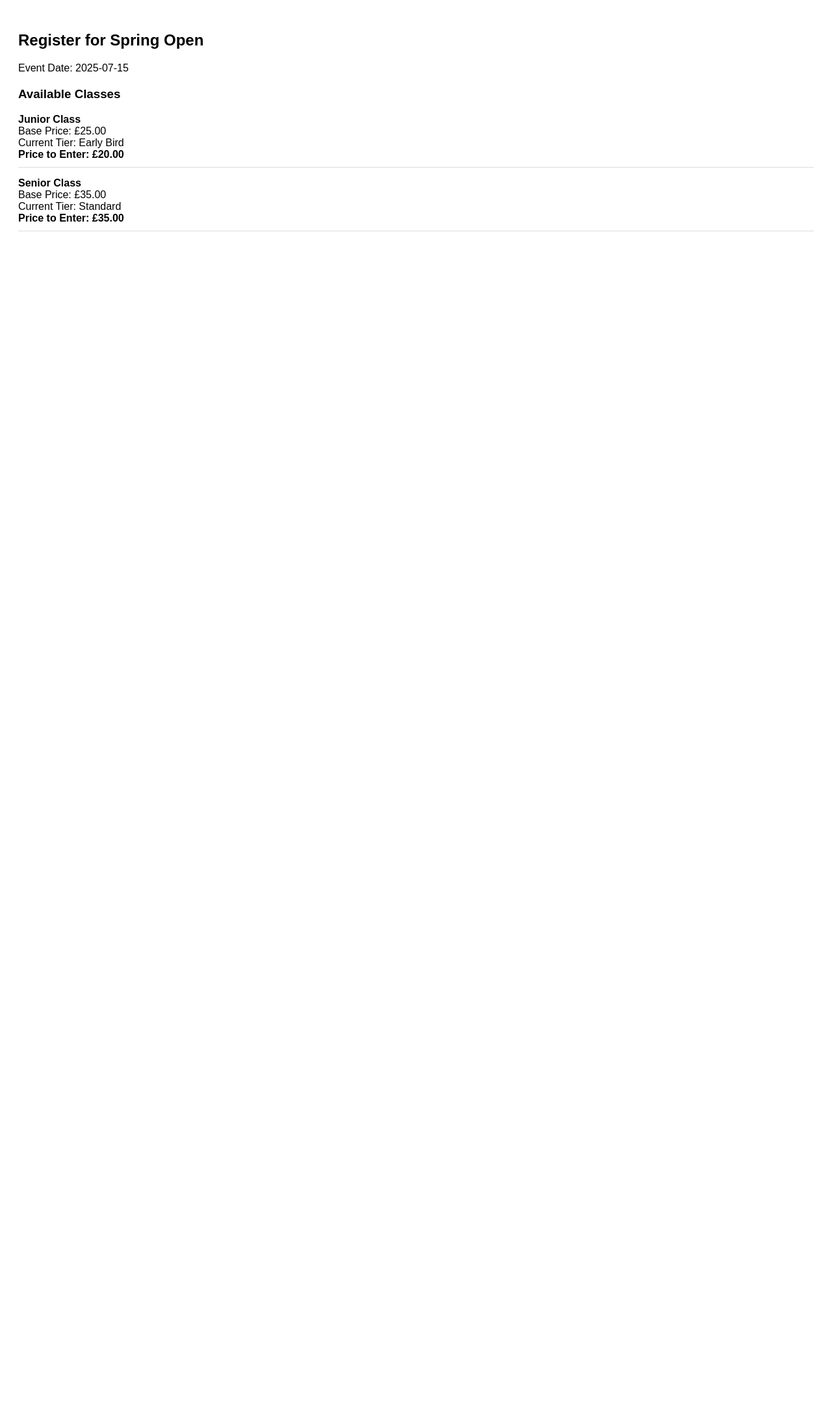
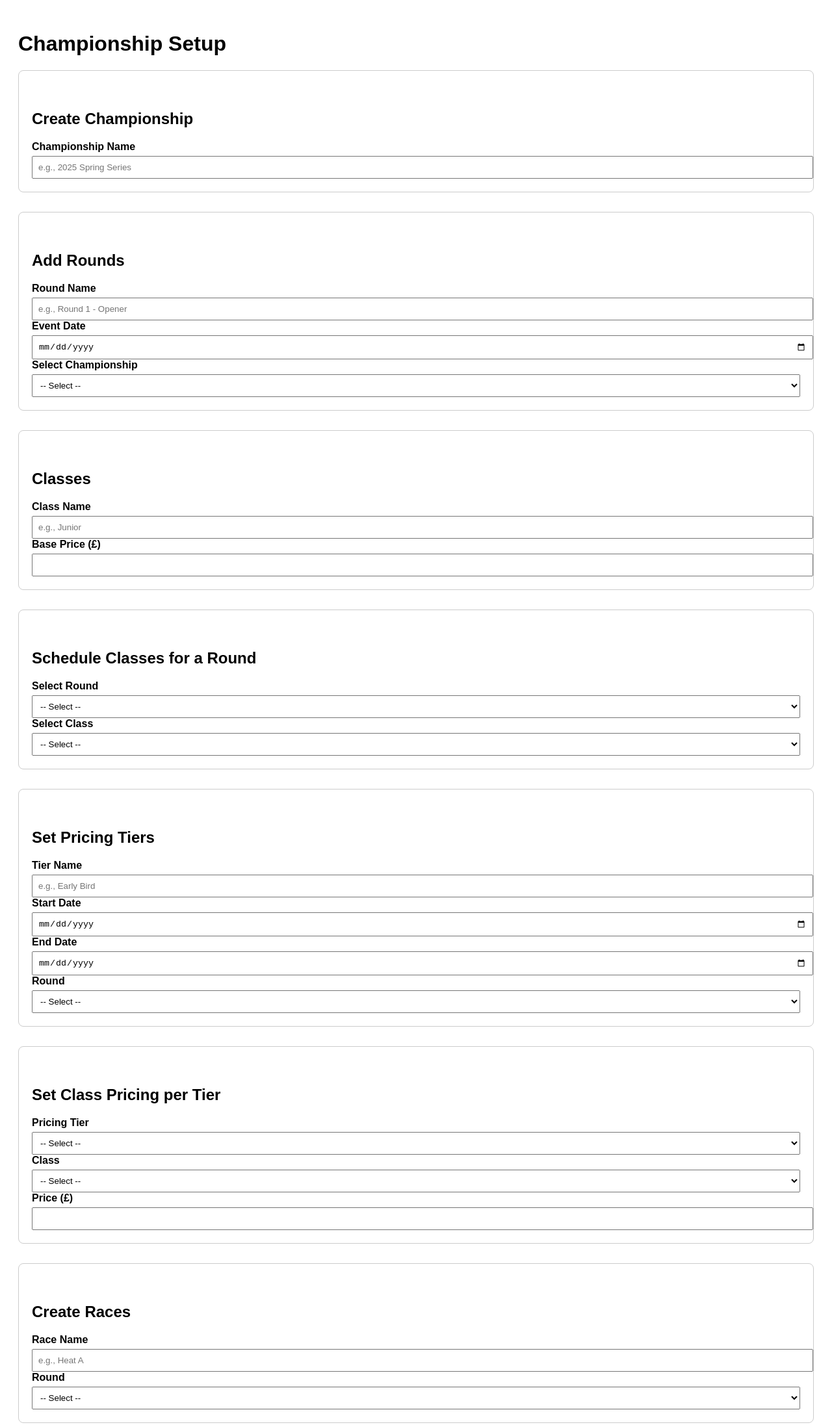
Before and after one commit to eloiserhl/web-testing--champ-setup, a plain HTML site: page index.html in a window 1280 px wide. Shown: the top 2193 px of the page at 65% size. Before the commit the page ends 800 px from the top, so only its background shows below. Drawn offline with Linux system fonts and the light colour scheme.

Commit message:
Update index.html

```diff
--- a/index.html
+++ b/index.html
@@ -2,35 +2,144 @@
 <html lang="en">
 <head>
   <meta charset="UTF-8" />
-  <meta name="viewport" content="width=device-width, initial-scale=1.0"/>
-  <title>Round Registration</title>
+  <title>Championship Setup</title>
   <style>
-    body { font-family: sans-serif; padding: 20px; }
-    h2, h3 { margin-top: 20px; }
-    ul { list-style: none; padding: 0; }
-    li { margin-bottom: 15px; border-bottom: 1px solid #ddd; padding-bottom: 10px; }
+    body { font-family: Arial, sans-serif; padding: 20px; }
+    h2 { margin-top: 40px; }
+    form > div { margin-bottom: 20px; }
+    label { display: block; margin-bottom: 5px; font-weight: bold; }
+    input, select, textarea { width: 100%; padding: 8px; }
+    .section { border: 1px solid #ccc; padding: 20px; margin-bottom: 30px; border-radius: 8px; }
   </style>
 </head>
 <body>
 
-  <h2>Register for Spring Open</h2>
-  <p>Event Date: 2025-07-15</p>
+  <h1>Championship Setup</h1>
 
-  <h3>Available Classes</h3>
-  <ul>
-    <li>
-      <strong>Junior Class</strong><br />
-      Base Price: £25.00<br />
-      <span>Current Tier: Early Bird</span><br />
-      <span><strong>Price to Enter: £20.00</strong></span>
-    </li>
-    <li>
-      <strong>Senior Class</strong><br />
-      Base Price: £35.00<br />
-      <span>Current Tier: Standard</span><br />
-      <span><strong>Price to Enter: £35.00</strong></span>
-    </li>
-  </ul>
+  <div class="section">
+    <h2>Create Championship</h2>
+    <form>
+      <label>Championship Name</label>
+      <input type="text" name="championship_name" placeholder="e.g., 2025 Spring Series" />
+    </form>
+  </div>
+
+  <div class="section">
+    <h2>Add Rounds</h2>
+    <form>
+      <label>Round Name</label>
+      <input type="text" name="round_name" placeholder="e.g., Round 1 - Opener" />
+
+      <label>Event Date</label>
+      <input type="date" name="round_date" />
+
+      <label>Select Championship</label>
+      <select name="championship">
+        <option>-- Select --</option>
+        <option>2025 Spring Series</option>
+      </select>
+    </form>
+  </div>
+
+  <div class="section">
+    <h2>Classes</h2>
+    <form>
+      <label>Class Name</label>
+      <input type="text" name="class_name" placeholder="e.g., Junior" />
+
+      <label>Base Price (£)</label>
+      <input type="number" name="base_price" step="0.01" />
+    </form>
+  </div>
+
+  <div class="section">
+    <h2>Schedule Classes for a Round</h2>
+    <form>
+      <label>Select Round</label>
+      <select>
+        <option>-- Select --</option>
+        <option>Round 1 - Opener</option>
+      </select>
+
+      <label>Select Class</label>
+      <select>
+        <option>-- Select --</option>
+        <option>Junior</option>
+        <option>Senior</option>
+      </select>
+    </form>
+  </div>
+
+  <div class="section">
+    <h2>Set Pricing Tiers</h2>
+    <form>
+      <label>Tier Name</label>
+      <input type="text" placeholder="e.g., Early Bird" />
+
+      <label>Start Date</label>
+      <input type="date" />
+
+      <label>End Date</label>
+      <input type="date" />
+
+      <label>Round</label>
+      <select>
+        <option>-- Select --</option>
+        <option>Round 1 - Opener</option>
+      </select>
+    </form>
+  </div>
+
+  <div class="section">
+    <h2>Set Class Pricing per Tier</h2>
+    <form>
+      <label>Pricing Tier</label>
+      <select>
+        <option>-- Select --</option>
+        <option>Early Bird</option>
+      </select>
+
+      <label>Class</label>
+      <select>
+        <option>-- Select --</option>
+        <option>Junior</option>
+      </select>
+
+      <label>Price (£)</label>
+      <input type="number" step="0.01" />
+    </form>
+  </div>
+
+  <div class="section">
+    <h2>Create Races</h2>
+    <form>
+      <label>Race Name</label>
+      <input type="text" placeholder="e.g., Heat A" />
+
+      <label>Round</label>
+      <select>
+        <option>-- Select --</option>
+        <option>Round 1 - Opener</option>
+      </select>
+    </form>
+  </div>
+
+  <div class="section">
+    <h2>Assign Class to Race</h2>
+    <form>
+      <label>Race</label>
+      <select>
+        <option>-- Select --</option>
+        <option>Heat A</option>
+      </select>
+
+      <label>Class</label>
+      <select>
+        <option>-- Select --</option>
+        <option>Junior</option>
+      </select>
+    </form>
+  </div>
 
 </body>
 </html>
```
